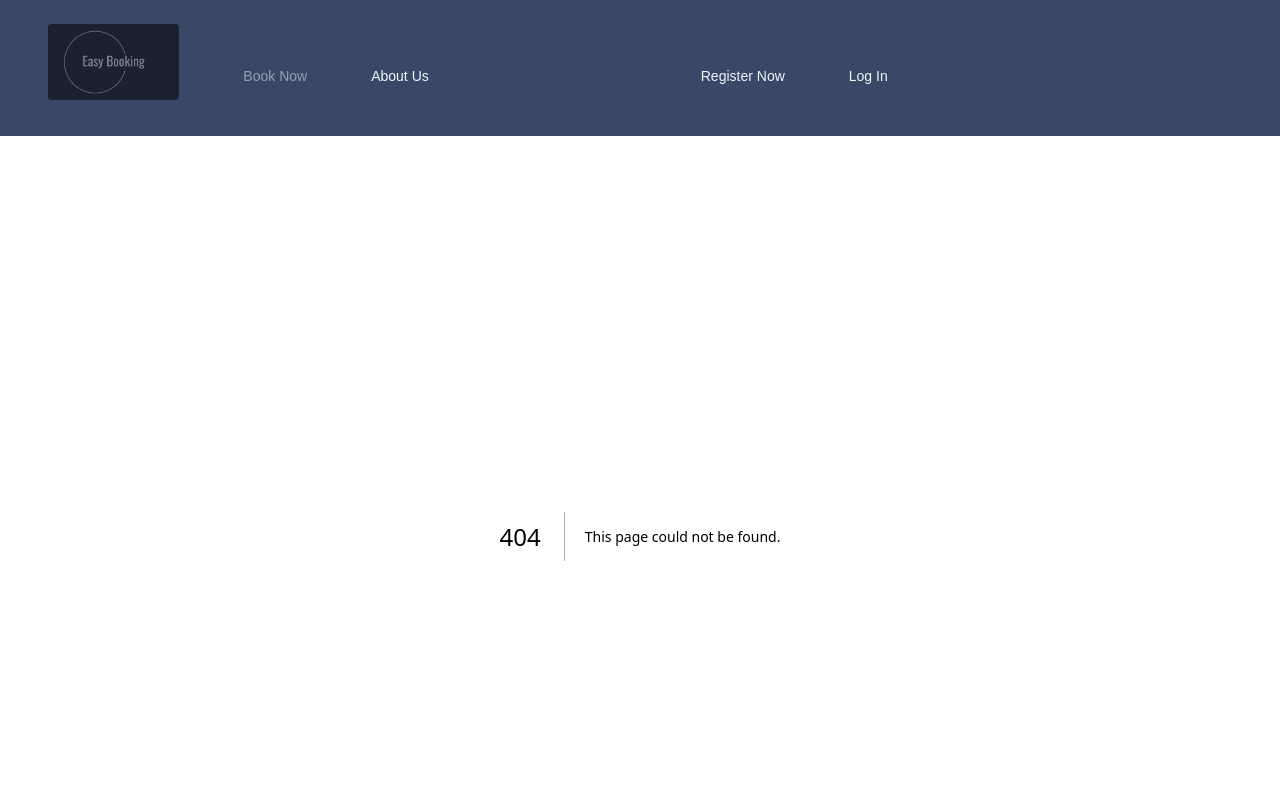
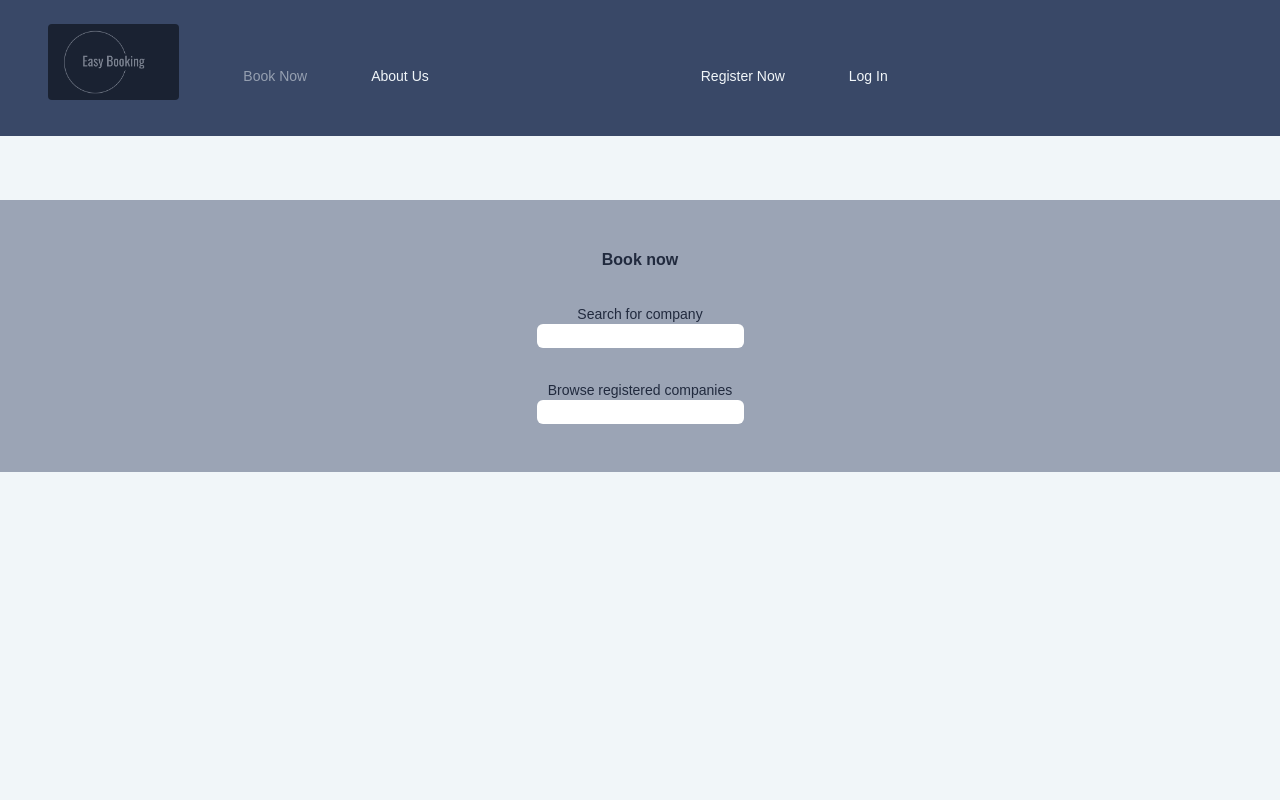
Before and after one commit to davidlidebrandt/bokningssytem, a Next.js app: page /booking in a window 1280 px wide. Before the commit this address had no page. Shown: the top 800 px of the page. Built offline with nearby package versions, Linux system fonts and the light colour scheme.

Commit message:
Add the form and inputs

```diff
--- /dev/null
+++ b/pages/booking.tsx
@@ -0,0 +1,17 @@
+import React from 'react'
+
+export default function booking() {
+  return (
+    <main className='light-bg py-16'>
+        <section className='light-blue-bg py-12 dark-blue-c'>
+            <h2 className='dark-blue-c text-center mb-8 font-bold'>Book now</h2>
+            <form className='text-center'>
+                <label className='block text-sm' htmlFor="search">Search for company</label>
+                <input className='rounded-md' name='search' id='search' type="search" />
+                <label className='block mt-8 text-sm' htmlFor="search">Browse registered companies</label>
+                <input className='rounded-md' name='browse' id='browse' type="text" />
+            </form>
+        </section>
+    </main>
+  )
+}
```
